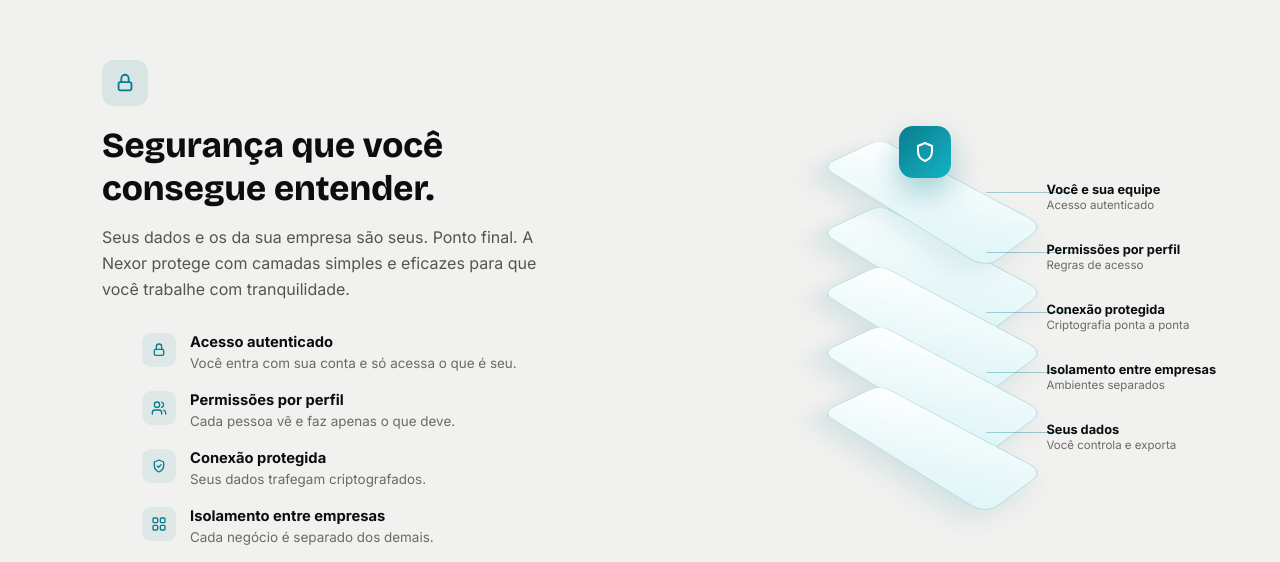
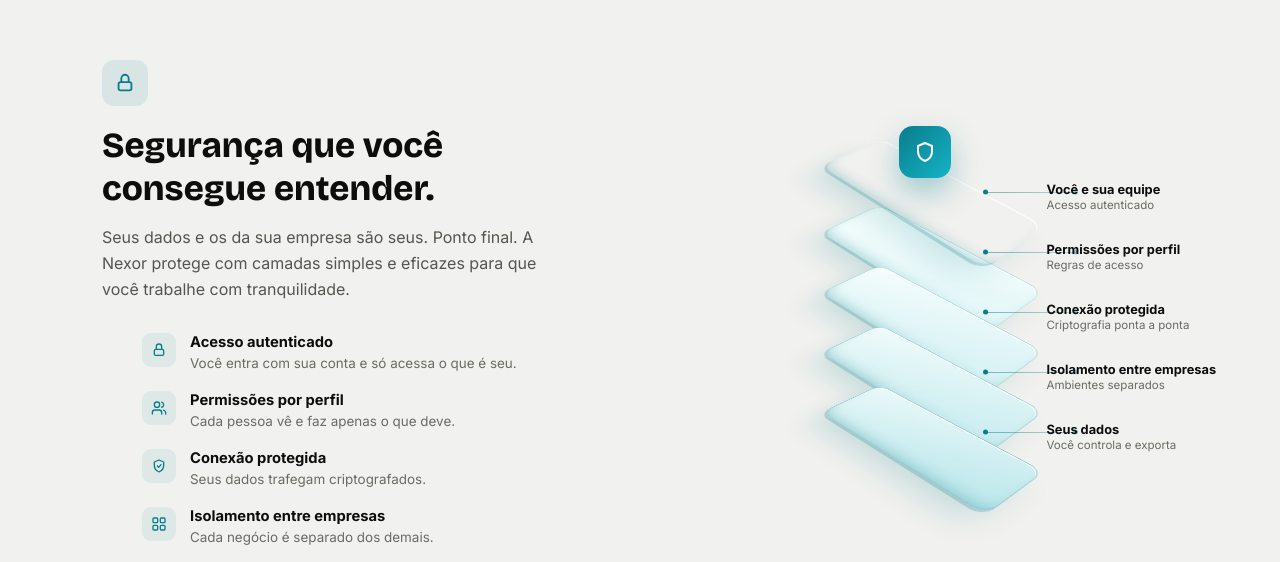
Before and after one commit to jvictorsalesmedia/Nexor-, a website: page landing.html in a window 1280 px wide. Shown: the part 2020-2582 px from the top of the page. Drawn offline with nearby package versions, Linux system fonts and the light colour scheme.

Commit message:
Add real depth to security diagram layers
Beveled shadows (inset highlight + hard-edge shadow), per-layer shade
gradation from lightest (top) to deepest (bottom), connector dots,
and a staggered cascade-in animation to sell the 3D stack.

```diff
--- a/landing.html
+++ b/landing.html
@@ -542,18 +542,20 @@
     left: 50%;
     width: 230px;
     height: 84px;
-    background: linear-gradient(155deg, #ffffff, #dff5f7);
-    border: 1px solid rgba(10,125,140,0.25);
     border-radius: 16px;
     transform: translateX(-50%) perspective(600px) rotateX(55deg) rotateZ(45deg);
-    box-shadow: 0 18px 30px rgba(10,125,140,0.12);
+    box-shadow:
+      inset 0 1.5px 0 rgba(255,255,255,0.95),
+      inset 0 -14px 18px -12px rgba(10,125,140,0.3),
+      0 4px 0 rgba(10,125,140,0.22),
+      0 26px 34px -6px rgba(10,125,140,0.18);
   }
 
-  .sd-layer:nth-child(1) { top: 6px; }
-  .sd-layer:nth-child(2) { top: 66px; }
-  .sd-layer:nth-child(3) { top: 126px; }
-  .sd-layer:nth-child(4) { top: 186px; }
-  .sd-layer:nth-child(5) { top: 246px; }
+  .sd-layer:nth-child(1) { top: 6px; background: linear-gradient(155deg, #ffffff, #e9f8f9); border: 1px solid rgba(10,125,140,0.16); }
+  .sd-layer:nth-child(2) { top: 66px; background: linear-gradient(155deg, #fbfffe, #dff5f7); border: 1px solid rgba(10,125,140,0.2); }
+  .sd-layer:nth-child(3) { top: 126px; background: linear-gradient(155deg, #f6fdfd, #d3f0f3); border: 1px solid rgba(10,125,140,0.24); }
+  .sd-layer:nth-child(4) { top: 186px; background: linear-gradient(155deg, #f1fbfb, #c6ebef); border: 1px solid rgba(10,125,140,0.28); }
+  .sd-layer:nth-child(5) { top: 246px; background: linear-gradient(155deg, #ecf9f9, #b9e6eb); border: 1px solid rgba(10,125,140,0.32); }
 
   .sd-shield {
     position: absolute;
@@ -571,7 +573,18 @@
   }
   .sd-shield svg.ico { width: 24px; height: 24px; }
 
-  .sd-connector { position: absolute; height: 1px; background: rgba(10,125,140,0.35); }
+  .sd-connector { position: absolute; height: 1px; background: linear-gradient(90deg, rgba(10,125,140,0.5), rgba(10,125,140,0.25)); }
+  .sd-connector::before, .sd-connector::after {
+    content: "";
+    position: absolute;
+    top: 50%;
+    width: 5px; height: 5px;
+    border-radius: 50%;
+    background: #0a7d8c;
+    transform: translateY(-50%);
+  }
+  .sd-connector::before { left: -2.5px; }
+  .sd-connector::after { right: -2.5px; opacity: 0.4; }
   .sd-label { position: absolute; font-size: 0.76rem; white-space: nowrap; }
   .sd-label strong { display: block; font-size: 0.8rem; color: #0d0d0d; }
   .sd-label span { color: #6b6b64; font-size: 0.72rem; }
@@ -593,6 +606,26 @@
 
   @media (max-width: 860px) {
     .security-diagram { display: none; }
+  }
+
+  .reveal.is-visible .sd-layer {
+    animation: sdLayerIn 720ms cubic-bezier(0.16, 1, 0.3, 1) backwards;
+  }
+  .reveal.is-visible .sd-layer:nth-child(1) { animation-delay: 60ms; }
+  .reveal.is-visible .sd-layer:nth-child(2) { animation-delay: 150ms; }
+  .reveal.is-visible .sd-layer:nth-child(3) { animation-delay: 240ms; }
+  .reveal.is-visible .sd-layer:nth-child(4) { animation-delay: 330ms; }
+  .reveal.is-visible .sd-layer:nth-child(5) { animation-delay: 420ms; }
+
+  @keyframes sdLayerIn {
+    from {
+      opacity: 0;
+      transform: translateX(-50%) perspective(600px) rotateX(55deg) rotateZ(45deg) translateY(-18px) scale(0.9);
+    }
+    to {
+      opacity: 1;
+      transform: translateX(-50%) perspective(600px) rotateX(55deg) rotateZ(45deg) translateY(0) scale(1);
+    }
   }
 
   /* ---------- Final CTA ---------- */
```
